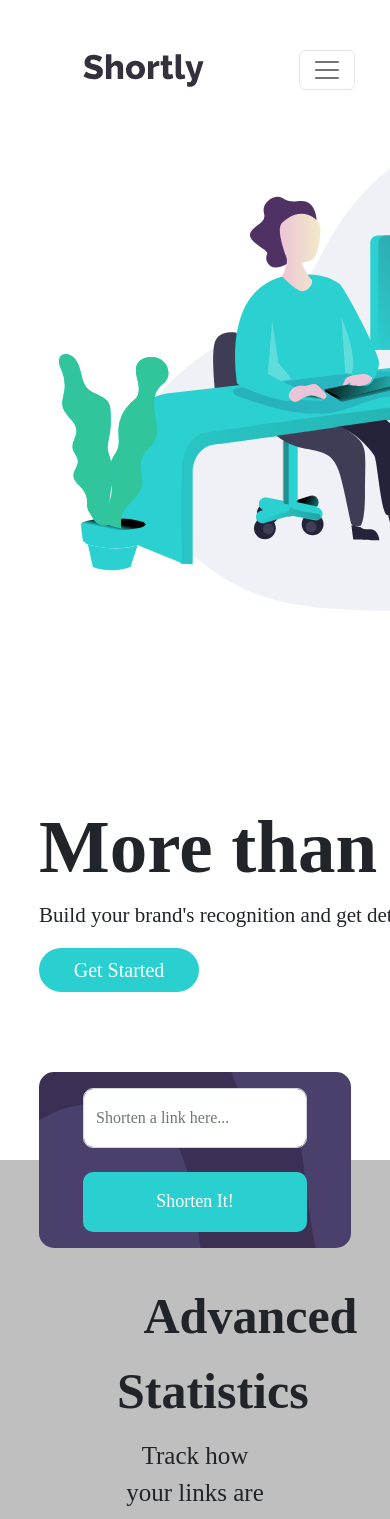
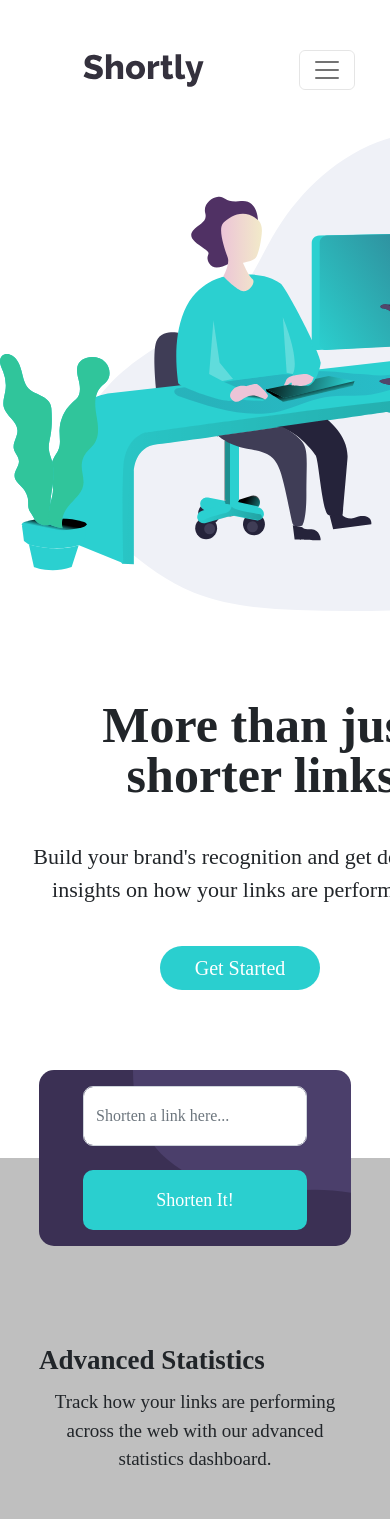
Before and after one commit to Morelle-Olivia/shortly-web-app, an Angular app: page / in a window 390 px wide. Shown: the top 1519 px of the page. Built offline with nearby package versions, Linux system fonts and the light colour scheme.

Commit message:
Changes on responsiveness.

```diff
--- a/src/app/components/footer/footer.component.css
+++ b/src/app/components/footer/footer.component.css
@@ -44,14 +44,14 @@
   margin: 5%;
   padding-right: 5%
 }
-@media (max-width: 375px) {
+@media (max-width: 800px) {
   .footer_logo_image {
     padding: 60% 2%;
   }
   .features_column {
     text-align: center;
     margin: 0% 0%;
-    padding-left: 5%
+    padding-left: 3%
   }
   .hover_link {
     font-weight: 300;
--- a/src/app/components/footer/footer.component.html
+++ b/src/app/components/footer/footer.component.html
@@ -1,6 +1,7 @@
 <section class="d-flex flex-column flex-xxl-row d-xxl-flex justify-content-xxl-between footer">
   <div class="mx-auto mx-xxl-4">
-    <img class="footer_logo_image" src="assets/images/resources/logo-footer.svg">
+    <img class="footer_logo_image mt-4"
+         src="assets/images/resources/logo-footer.svg">
   </div>
   <div class="features_column mx-auto mx-xxl-4">
     <b class="col_title">Features</b>
--- a/src/app/pages/landing-page/landing-page.component.css
+++ b/src/app/pages/landing-page/landing-page.component.css
@@ -238,14 +238,15 @@
     transform: translateX(0%);
   }
 }
-@media (max-width: 375px) {
+@media (max-width: 475px) {
   .illustration_working_image {
     margin-left: 0%;
   }
   .shorter_link {
     /*width: 5%;*/
-    font-size: 55px;
-    padding: 0% 7%;
+    font-size: 50px;
+    padding-left: 9%;
+    /*padding: 0% 3%;*/
   }
   .header {
     width: 22rem;
@@ -266,12 +267,12 @@
   }
   .stats {
     width: 10%;
-    font-size: 33px;
     margin-left: 0%
   }
   .ad_statistics {
     margin-top: 30%;
     width: 100%;
+    font-size: 12px;
   }
   .track_link {
     font-size: 19px;
@@ -294,3 +295,26 @@
     font-size: 30px;
   }
 }
+
+@media (max-width: 975px) {
+  .stats {
+    font-size: 27px;
+    margin-left: 0%
+  }
+  .header {
+    width: 30rem;
+    text-align: center;
+    margin: 2% 0%;
+    position: relative
+  }
+  .shorter_link {
+    font-size: 50px;
+    /*padding-left: 9%;*/
+  }
+  .build_your_brand {
+    width: 100%;
+    padding: 5%;
+    font-size: 22px;
+    font-weight: 400;
+  }
+}
--- a/src/app/pages/landing-page/landing-page.component.html
+++ b/src/app/pages/landing-page/landing-page.component.html
@@ -3,8 +3,8 @@
     <app-navbar></app-navbar>
     <div class="d-flex flex-column-reverse flex-xxl-row">
       <div class="header">
-        <p class="shorter_link">More than just shorter links</p>
-        <p class="build_your_brand">Build your brand's recognition and get detailed insights on how your links are performing.</p>
+        <p class="shorter_link text-center">More than just shorter links</p>
+        <p class="build_your_brand text-center">Build your brand's recognition and get detailed insights on how your links are performing.</p>
         <button class="btn get_started">Get Started</button>
       </div>
       <div>
@@ -17,14 +17,26 @@
       <div class="shorten_link_field">
         <form class="d-flex flex-column justify-content-center flex-xxl-row align-items-center justify-content-xxl-between" [formGroup]="shortenUrl" (ngSubmit)="createShorterLink()" style="height: 11rem; padding: 0 4%;">
           <div class="input_field">
-            <input type="email" [ngClass]="{'input-error' : shortenForm['url'].invalid && shortenForm['url'].touched}" class="form-control input_field" style="width: 100%" formControlName="url" id="exampleInputEmail1" aria-describedby="emailHelp" placeholder="Shorten a link here...">
+            <input type="email"
+                   [ngClass]="{'input-error' : shortenForm['url'].invalid &&
+                   shortenForm['url'].touched}"
+                   class="form-control input_field"
+                   style="width: 100%"
+                   formControlName="url"
+                   id="exampleInputEmail1"
+                   aria-describedby="emailHelp"
+                   placeholder="Shorten a link here...">
 
             <div class="d-flex flex-column-reverse flex-xxl-row required_field"
-                 *ngIf="(shortenForm['url'].touched || submitted) && shortenForm['url'].errors?.['required']">
+                 *ngIf="(shortenForm['url'].touched || submitted) &&
+                  shortenForm['url'].errors?.['required']">
               <i>Please add a link</i>
             </div>
           </div>
-          <button class="btn btn-sm shorten_button mt-4 m-xxl-0">{{loader ? 'Shortening...':'Shorten It!'}}<app-loader *ngIf="loader"></app-loader></button>
+          <button class="btn btn-sm shorten_button mt-4 m-xxl-0">
+            {{loader ? 'Shortening...':'Shorten It!'}}
+            <app-loader *ngIf="loader"></app-loader>
+          </button>
         </form>
       </div>
 
@@ -33,7 +45,9 @@
       <div class="d-flex justify-content-center">
         <div class="ad_statistics">
           <b class="text-center stats">Advanced Statistics</b>
-          <p class="text-center mt-2 track_link">Track how your links are performing across the web with our advanced statistics dashboard.</p>
+          <p class="text-center mt-2 track_link">
+            Track how your links are performing across the web with our advanced statistics dashboard.
+          </p>
         </div>
       </div>
 
@@ -43,7 +57,9 @@
         <div class="d-flex flex-column align-items-center flex-xxl-row d-xxl-flex justify-content-xxl-between" style="z-index: 10; position: relative">
           <div class="ccard">
             <div class="mx-auto mx-xxl-4 ccard_icon">
-              <img class="ccard_pic" src="assets/images/resources/icon-brand-recognition.svg">
+              <img class="ccard_pic"
+                   src="assets/images/resources/icon-brand-recognition.svg"
+              >
             </div>
             <div class="ccard_text">
               <b style="font-size: 28px;">Brand Recognition</b>
--- a/src/app/pages/landing-page/landing-page.component.ts
+++ b/src/app/pages/landing-page/landing-page.component.ts
@@ -4,6 +4,7 @@ import {LinkShorteningModel} from "../../model/link-shortening.model";
 import {ShortenLinkService} from "../../services/shorten-link.service";
 import {LocalStorageService} from "../../services/local-storage/local-storage.service";
 import {Subscription} from "rxjs";
+import {HttpErrorResponse} from "@angular/common/http";
 
 @Component({
   selector: 'app-landing-page',
@@ -33,14 +34,16 @@ export class LandingPageComponent implements OnInit {
 
   createShorterLink() {
     this.loader = true;
+    console.log(this.shortenUrl.value.url)
     const subscription = this.shortenLinkService.createShortLink(this.shortenUrl.value.url)
-      .subscribe( (res: LinkShorteningModel) => {
-        this.shortLinks.push(res);
-        this.loader = false;
-        this.localStorageService.setLinks(this.shortLinks);
+      .subscribe( (res) => {
+        // this.shortLinks.push(res);
+        console.log(res)
+        // this.loader = false;
+        console.log(this.localStorageService.setLinks(this.shortLinks));
         this.shortenUrl.reset();
-      })
-    this.subscriptions.push(subscription);
+      }, (error: HttpErrorResponse) => {}).add(() => this.loader = false);
+    // this.subscriptions.push(subscription);
   }
 
 }
--- a/src/app/services/shorten-link.service.ts
+++ b/src/app/services/shorten-link.service.ts
@@ -7,13 +7,17 @@ import {Observable} from "rxjs";
   providedIn: 'root'
 })
 export class ShortenLinkService {
+  private apiUrl = 'http://tinyurl.com/api-create.php';
 
   constructor(private http: HttpClient,) { }
 
-  createShortLink(url: string): Observable<LinkShorteningModel> {
-    return this.http.get<LinkShorteningModel>(
-      `https://api.shrtco.de/v2/shorten?url=${url}`, {}
-    );
+  createShortLink(longUrl: string): Observable<string> {
+
+    return this.http.get(`${this.apiUrl}?url=${longUrl}`, { responseType: 'text' });
+
+    // return this.http.get<LinkShorteningModel>(
+    //   `https://api.shrtco.de/v2/shorten?url=${url}`, {}
+    // );
   }
 
 }
```
